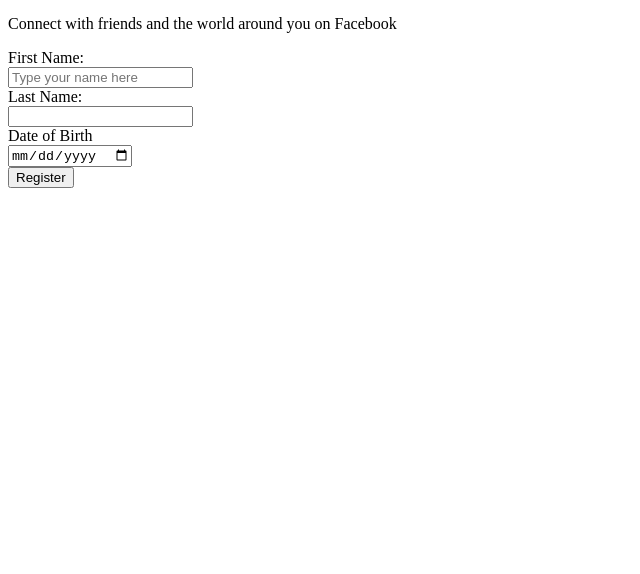
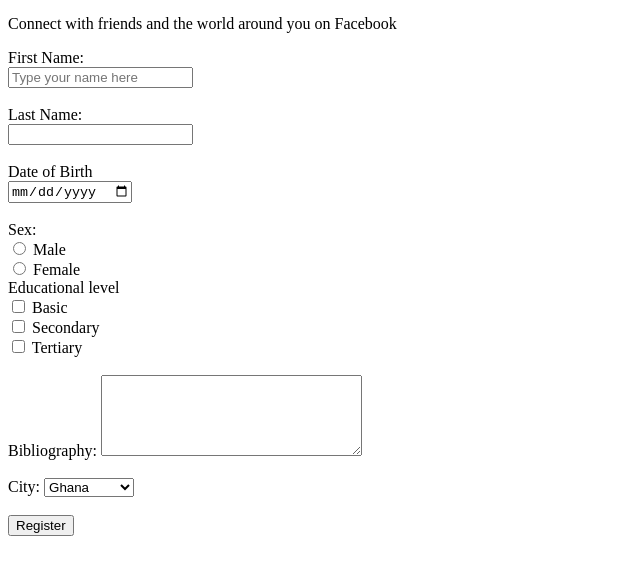
Before and after one commit to aborgasamuel/Website, a plain HTML site: page index.html in a window 1280 px wide. Shown: the part 44-618 px from the top of the page, without its empty margins (0-640 px from the left). Drawn offline with Linux system fonts and the light colour scheme.

Commit message:
added html form

```diff
--- a/index.html
+++ b/index.html
@@ -9,12 +9,32 @@
         <p>Connect with friends and the world around you on Facebook</p>
         <form>
             <label>First Name:</label><br/>
-            <input type="text" placeholder="Type your name here"><br>
+            <input type="text" placeholder="Type your name here"><br><br>
             <label>Last Name:</label><br/>
-            <input type="text"><br>
+            <input type="text"><br><br>
             <label>Date of Birth</label><br/>
-            <input type="date"><br>
-            <input type="submit" value="Register">
+            <input type="date"><br><br>
+           <lable>Sex:</lable><br/>
+           <input type="radio" name="sex" id="Male">
+           <label for="male">Male</label><br/>
+           <input type="radio" name="sex" id="Female">
+           <label for="Female">Female</label><br/>
+           <lable for="Educational level">Educational level</lable><br>
+           <input type="checkbox" name="educational level" id="Basic">
+           <lable for="Basic">Basic</lable><br>
+           <input type="checkbox" name="educational level" id="Secondary">
+           <label for="Secondary">Secondary</label><br>
+           <input type="checkbox" name="educational level" id="Tertiary">
+           <lable for="Tertiary">Tertiary</lable><br/><br>
+           <label for="Bibliography">Bibliography:</label>
+           <textarea rows="5" cols="30" name="Bibliography" id="Bibliography"></textarea><br><br>
+           <label for="country">City:</label>
+           <select name="country" id="country">
+               <option value="Ghana">Ghana</option>
+               <option value="Ivory Coast">Ivory Coast</option>
+               <option value="Togo">Togo</option>
+           </select><br><br>
+                <input type="submit" value="Register"><br>
         </form>
     </body>
 </html>
```
